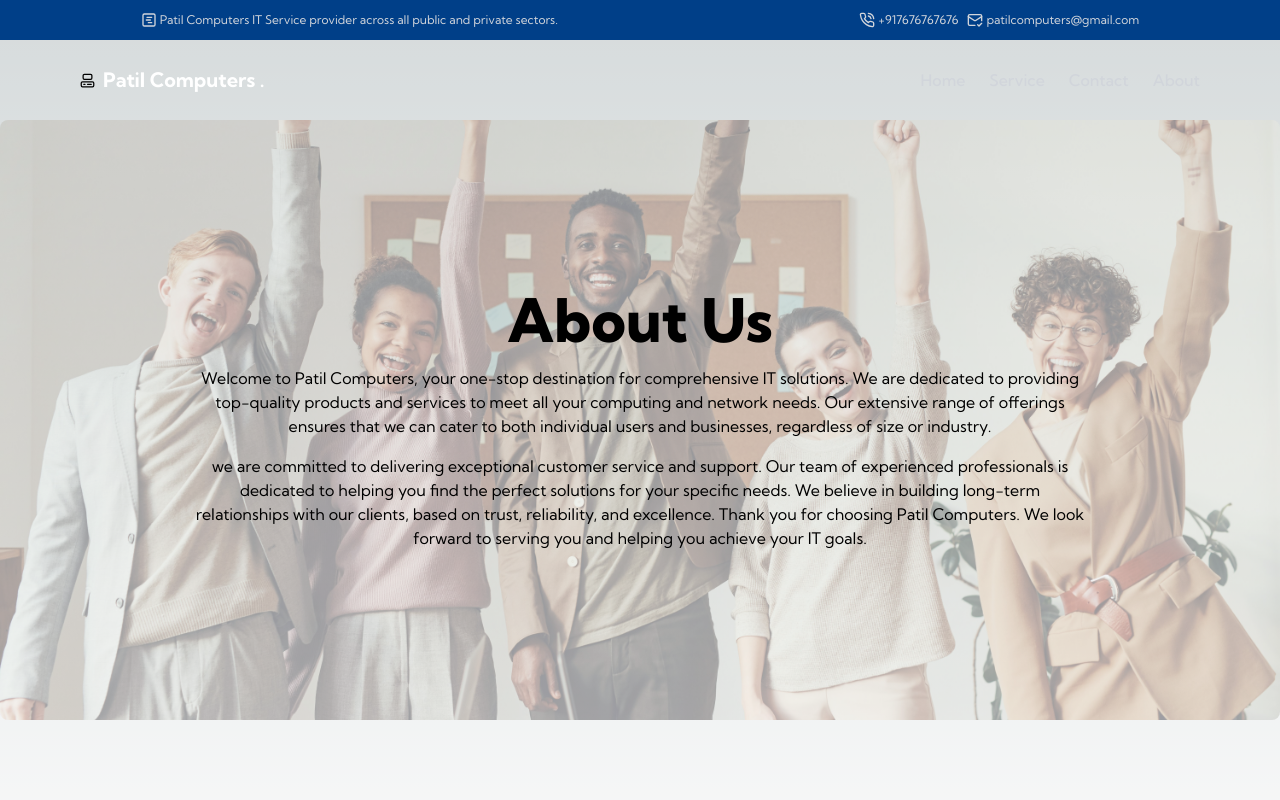
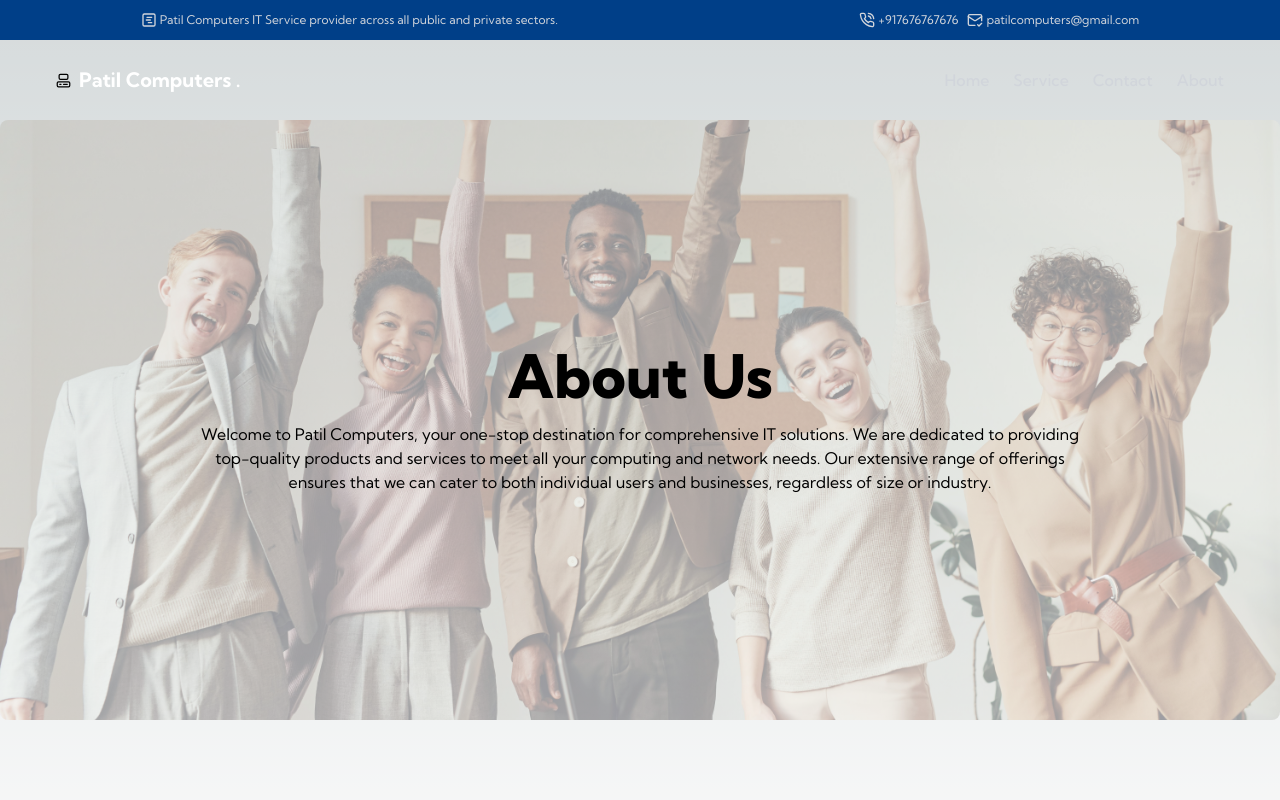
Before and after one commit to prathmesh61/patilcomputers-project, a Next.js app: page /about-us in a window 1280 px wide. Shown: the top 800 px of the page. Built offline with nearby package versions, Linux system fonts and the light colour scheme.

Commit message:
Ui changes

```diff
--- a/app/(pages)/about-us/page.tsx
+++ b/app/(pages)/about-us/page.tsx
@@ -23,14 +23,6 @@ const AboutUsPage = () => {
           Our extensive range of offerings ensures that we can cater to both
           individual users and businesses, regardless of size or industry.
         </p>
-        <p className="max-w-4xl text-wrap text-center text-sm lg:text-base">
-          we are committed to delivering exceptional customer service and
-          support. Our team of experienced professionals is dedicated to helping
-          you find the perfect solutions for your specific needs. We believe in
-          building long-term relationships with our clients, based on trust,
-          reliability, and excellence. Thank you for choosing Patil Computers.
-          We look forward to serving you and helping you achieve your IT goals.
-        </p>
       </div>
     </section>
   )
--- a/app/page.tsx
+++ b/app/page.tsx
@@ -6,15 +6,21 @@ import Services from "@/components/ui/Services"
 import Trust from "@/components/ui/Trust"
 export default function Home() {
   return (
-    <main className="relative flex flex-col items-center justify-center gap-20 px-4">
+    <main className="relative flex flex-col items-center justify-center gap-16 px-4">
       <Hero />
-      <Image
-        src={whatsappLogo}
-        alt="wgatsappLogo"
-        height={60}
-        width={60}
-        className="fixed bottom-10 right-10 object-contain"
-      />
+      {/* <div
+        className="fixed left-[8%] top-[50%] cursor-pointer rounded-xl bg-white p-2"
+        style={{ transform: "translate(-50%, -50%)" }}
+      >
+        <Image
+          src={whatsappLogo}
+          alt="wgatsappLogo"
+          height={0}
+          width={0}
+          className="h-10 w-10 object-contain sm:h-16 sm:w-16"
+        />
+      </div> */}
+
       <WhyChooseUs />
       <Services />
       <Trust />
--- a/components/base/Header.tsx
+++ b/components/base/Header.tsx
@@ -26,7 +26,7 @@ const Header = () => {
           </p>
         </div>
       </div>
-      <nav className="container mx-auto flex h-20 items-center justify-between px-20 py-4">
+      <nav className="container mx-auto flex h-20 items-center justify-between px-14 py-4">
         <Link href={"/"} className="flex items-center gap-2">
           <Computer size={15} />
           <span className="whitespace-nowrap text-sm font-bold text-white lg:text-xl">
--- a/components/ui/Hero.tsx
+++ b/components/ui/Hero.tsx
@@ -17,16 +17,16 @@ const Hero = () => {
           src={image1}
           width={200}
           sizes="500px"
-          className="h-[800px] object-cover opacity-40"
+          className="h-[400px] object-cover opacity-40 lg:h-[800px]"
         />
         <div
           className="absolute left-[50%] top-[50%] flex flex-col items-center gap-4"
           style={{ transform: "translate(-50%, -50%)" }}
         >
-          <h2 className="text-wrap text-4xl font-extrabold">
+          <h2 className="text-wrap text-2xl font-extrabold lg:text-4xl">
             Security, Surveillance & Managed IT Services Provider
           </h2>
-          <p className="text-lg font-medium">
+          <p className="text-sm font-medium lg:text-lg">
             A guide to introduce Patil computers
           </p>
         </div>
@@ -37,17 +37,17 @@ const Hero = () => {
           src={image2}
           width={200}
           sizes="500px"
-          className="h-[800px] object-cover opacity-40"
+          className="h-[400px] object-cover opacity-40 lg:h-[800px]"
         />
 
         <div
           className="absolute left-[50%] top-[50%] flex flex-col items-center gap-4"
           style={{ transform: "translate(-50%, -50%)" }}
         >
-          <h2 className="text-wrap text-4xl font-extrabold">
+          <h2 className="text-wrap text-2xl font-extrabold lg:text-4xl">
             We offer a full spectrum of IT, Networking and Security services.
           </h2>
-          <p className="text-lg font-medium">
+          <p className="text-sm font-medium lg:text-lg">
             A guide to introduce Expert Tech Group
           </p>
         </div>
@@ -58,17 +58,17 @@ const Hero = () => {
           src={image3}
           width={200}
           sizes="500px"
-          className="h-[800px] object-cover opacity-40"
+          className="h-[400px] object-cover opacity-40 lg:h-[800px]"
         />
 
         <div
           className="absolute left-[50%] top-[50%] flex flex-col items-center gap-4"
           style={{ transform: "translate(-50%, -50%)" }}
         >
-          <h2 className="text-wrap text-4xl font-extrabold">
+          <h2 className="text-wrap text-2xl font-extrabold lg:text-4xl">
             IT Service provider across all public and private sectors.
           </h2>
-          <p className="text-lg font-medium">
+          <p className="text-sm font-medium lg:text-lg">
             A guide to introduce Expert Tech Group
           </p>
         </div>
```
